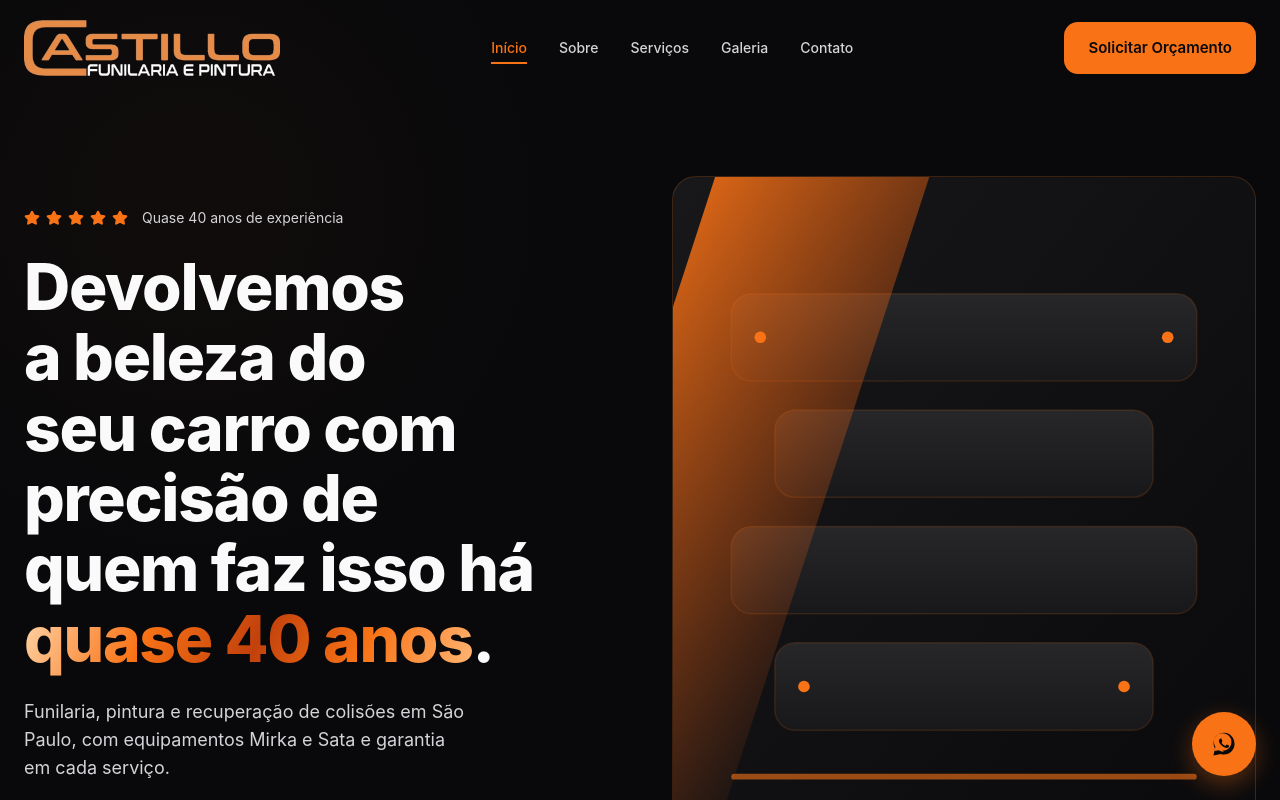
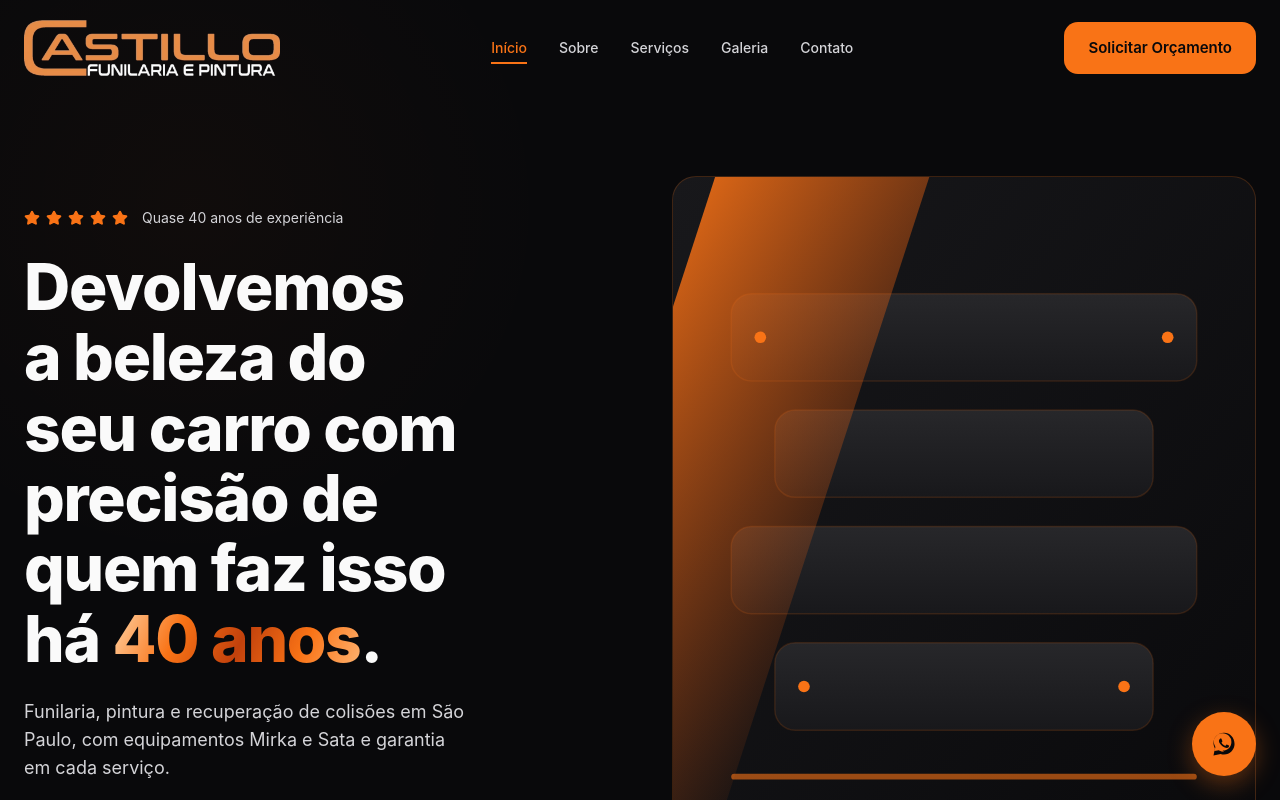
Before and after one commit to luiz-castillo/Castillo-Funilaria-e-Pintura, a React (Vite) app: page / in a window 1280 px wide. Shown: the top 800 px of the page. Built offline with nearby package versions, Linux system fonts and the light colour scheme.

Commit message:
Update HeroContent.tsx

```diff
--- a/src/components/Hero/HeroContent.tsx
+++ b/src/components/Hero/HeroContent.tsx
@@ -26,7 +26,7 @@ export function HeroContent() {
 
       <h1 className="text-[32px] leading-[1.1] sm:text-[40px] md:text-[48px] lg:text-[56px] xl:text-[64px] font-extrabold text-white text-balance">
         Devolvemos a beleza do seu carro com precisão de quem faz isso há{' '}
-        <span className="text-gradient-orange">quase 40 anos</span>.
+        <span className="text-gradient-orange">40 anos</span>.
       </h1>
 
       <p className="mt-6 text-base md:text-lg text-gray-light max-w-md">
```
